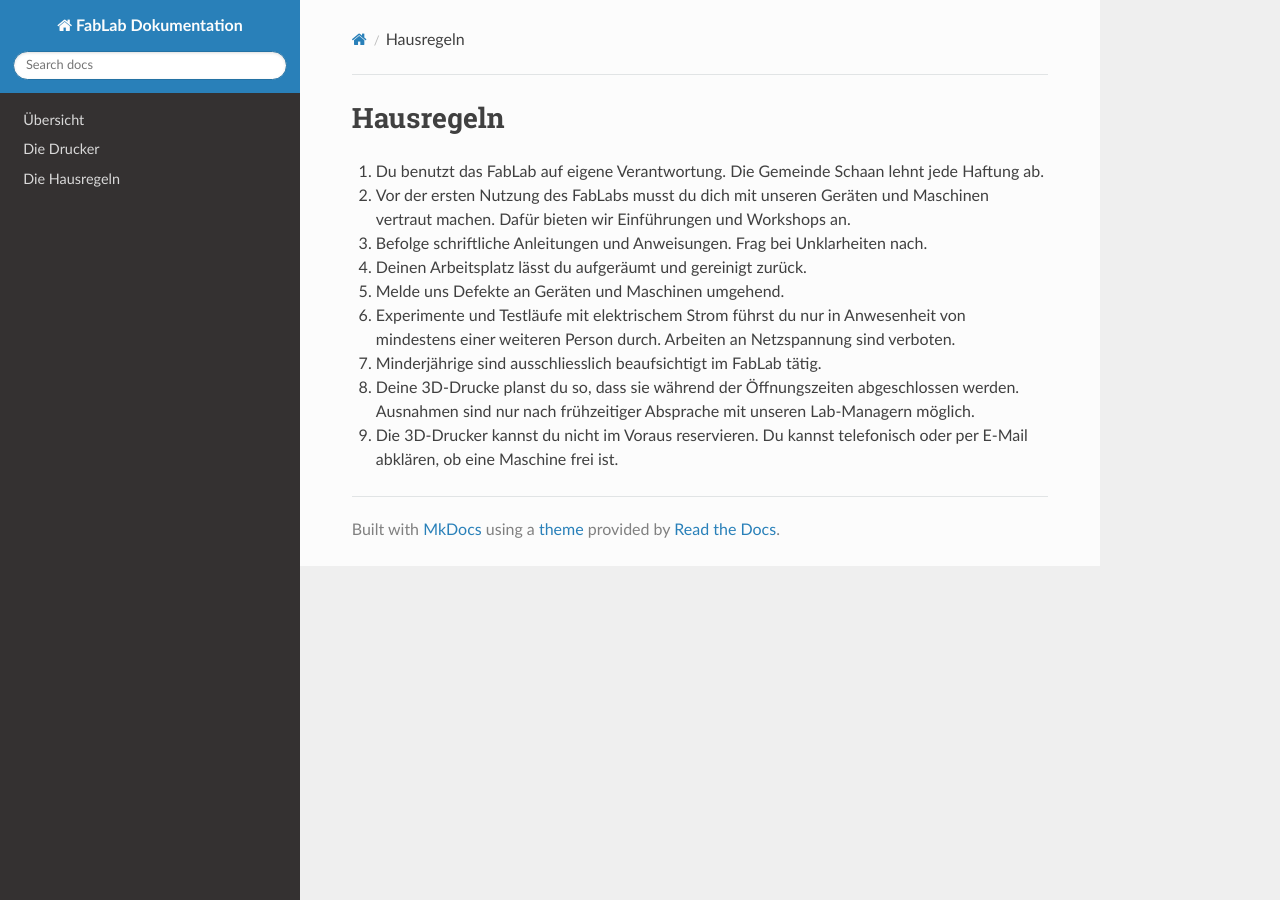
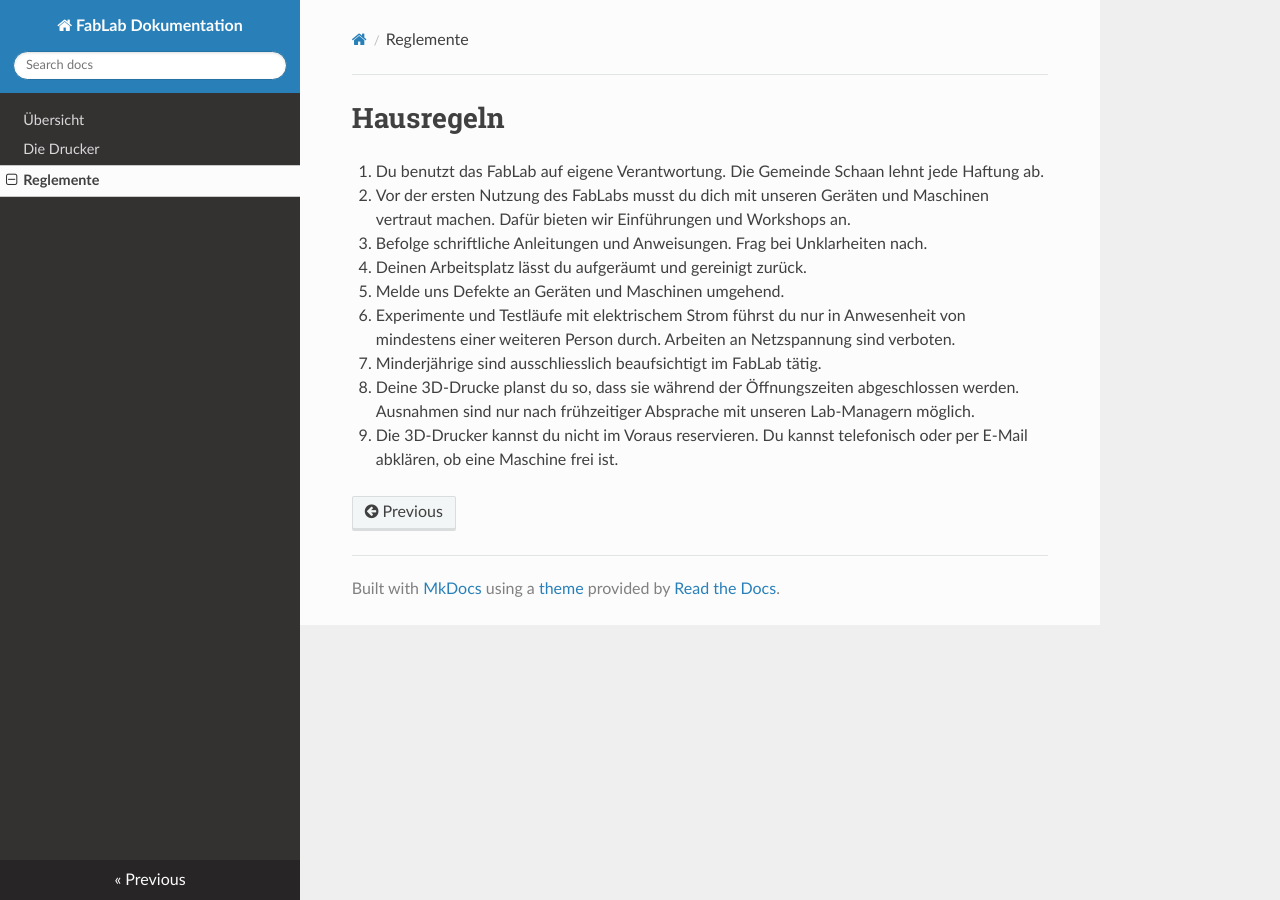
Before and after one commit to fablab-liechtenstein/Docs, an MkDocs documentation site: the page built from docs/Reglemente.md, in a window 1280 px wide. Built offline with MkDocs 1.6.1, drawn with Linux system fonts in a browser that asks for light colours; nearby versions of some CDN libraries; old or Windows-style settings are respelled for this version of MkDocs.

Commit message:
Update mkdocs.yml

```diff
--- a/mkdocs.yml
+++ b/mkdocs.yml
@@ -2,5 +2,5 @@ site_name: FabLab Dokumentation
 pages:
 - Übersicht: index.md
 - Die Drucker: drucker.md
-- Die Hausregeln: Hausregeln.md
+- Reglemente: Reglemente.md
 theme: readthedocs
```
